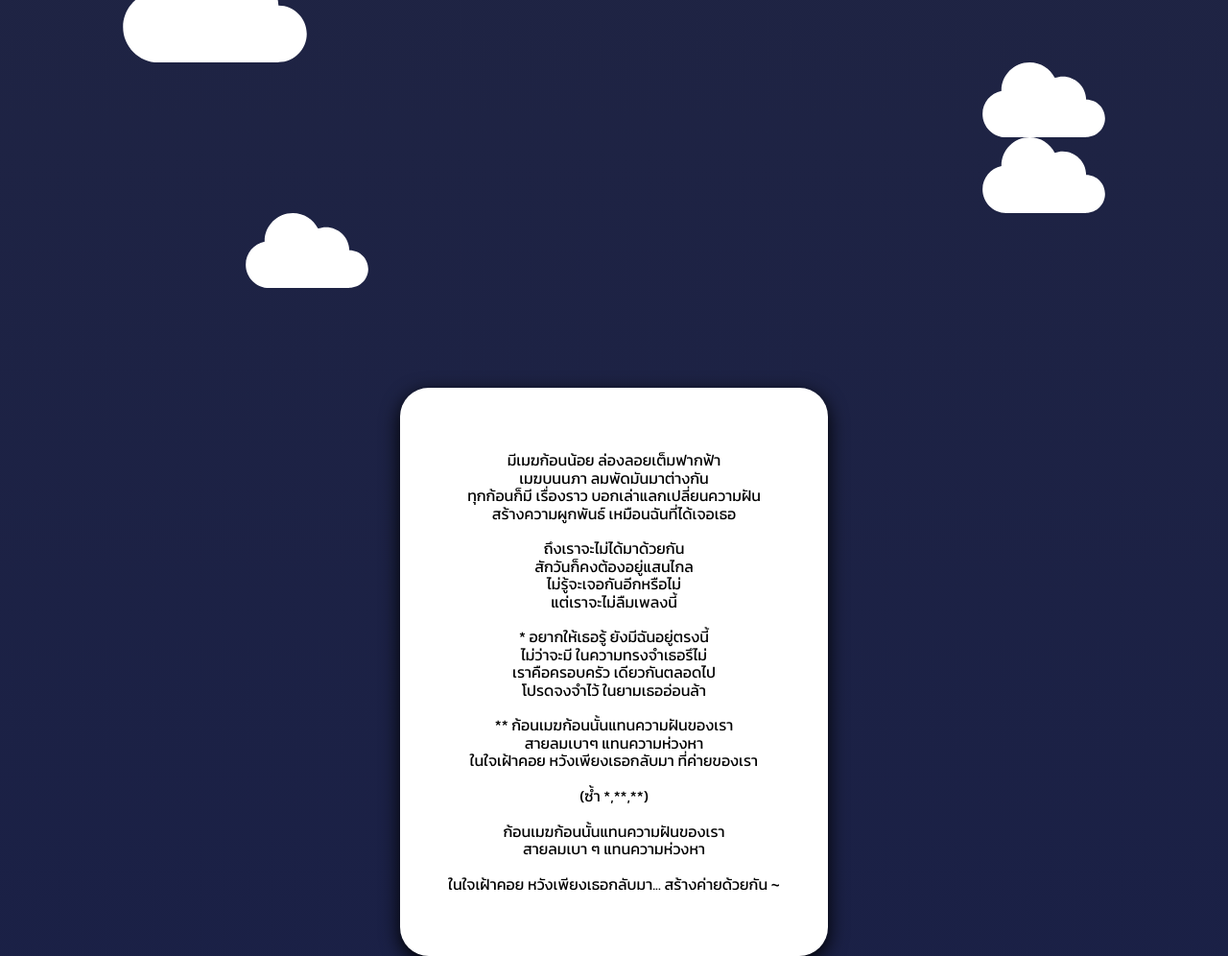
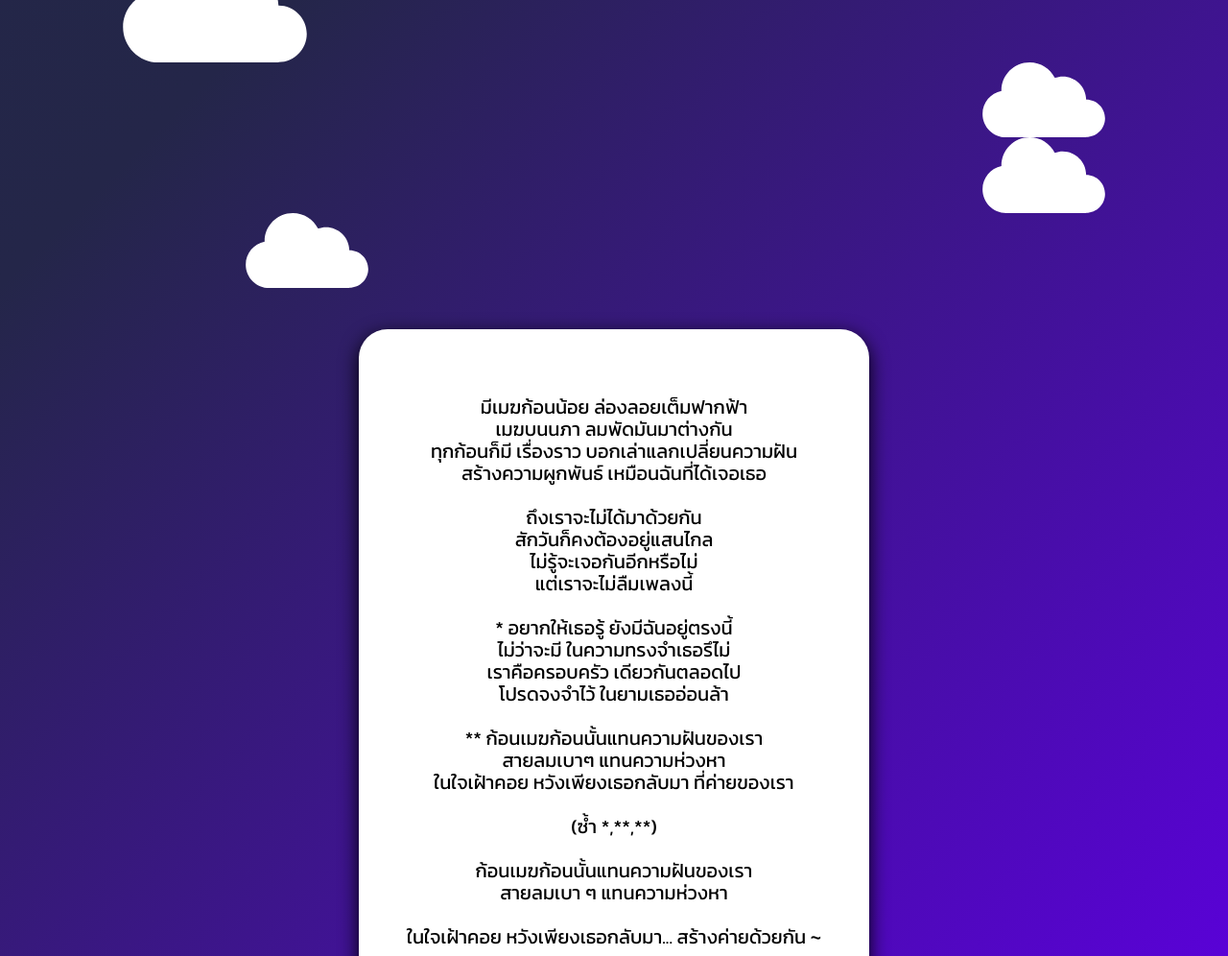
Before and after one commit to heypoom/journeywith.cloud, a plain HTML site: page index.html in a window 1280 px wide. Shown: the part 1089-2085 px from the top of the page at 96% size. Drawn offline with Linux system fonts and the light colour scheme.

Commit message:
Change Gradient & Add Comment

```diff
--- a/index.css
+++ b/index.css
@@ -1,20 +1,67 @@
-body {
-  color: white;
-  background: linear-gradient(#232741, #1a2046);
-  overflow-x: hidden;
+/* Import Font */
+@import url('https://fonts.googleapis.com/css?family=Kanit');
 
-  font-family: -apple-system, BlinkMacSystemFont, "Segoe UI", Roboto, Oxygen,
-    Ubuntu, Cantarell, "Open Sans", "Helvetica Neue", sans-serif;
+/* HTML */
+html {
+  scroll-behavior: smooth;
 }
 
+/* Customized Scrollbar */
+
+::-webkit-scrollbar {
+  background-color: transparent;
+  width: 8px;
+  height: 8px;
+}
+
+::-webkit-scrollbar-track {
+  background-color: transparent;
+}
+
+::-webkit-scrollbar-thumb {
+  background-color: #babac0;
+  border-radius: 16px;
+  width: 10px;
+}
+
+::-webkit-scrollbar-button {
+  display: none
+}
+
+
+/* Body Backgroud & Font */
+body {
+  /* Font */
+  font-family: 'Kanit', sans-serif;
+  color: white;
+  /* Backgroud */
+  background: rgb(34, 39, 68);
+  background: linear-gradient(135deg, rgba(34, 39, 68, 1) 0%, rgba(36, 38, 73, 1) 40%, rgba(92, 0, 222, 1) 100%);
+  /*background: linear-gradient(#232741, #1a2046);*/
+  overflow-x: hidden;
+}
+
+/* Container*/
+.container {
+  position: relative;
+  min-height: 100vh;
+  display: flex;
+  align-items: center;
+  justify-content: center;
+  text-align: center;
+}
+
+/* Headline */
 h1 {
   font-size: 4em;
 }
 
+/* Fade Animation */
 @keyframes fadein {
   from {
     opacity: 0;
   }
+
   to {
     opacity: 1;
   }
@@ -28,7 +75,8 @@ h1 {
   opacity: 0;
 }
 
-.card {
+/* Lyric Card */
+#lyric {
   box-shadow: rgba(0, 0, 0, 1) 0px 6px 20px;
   background-color: #fff;
   padding: 50px;
@@ -36,17 +84,10 @@ h1 {
   max-width: 50vw;
   border-radius: 30px;
   font-family: "Kanit", sans-serif;
+  font-size: 1.25em;
 }
 
-.container {
-  position: relative;
-  min-height: 100vh;
-  display: flex;
-  align-items: center;
-  justify-content: center;
-  text-align: center;
-}
-
+/* Particles JS */
 #particles-js {
   position: fixed;
   width: 100%;
@@ -54,6 +95,7 @@ h1 {
   z-index: 0;
 }
 
+/* Responsive */
 @media only screen and (max-width: 767px) {
   .card {
     padding: 10px;
```
